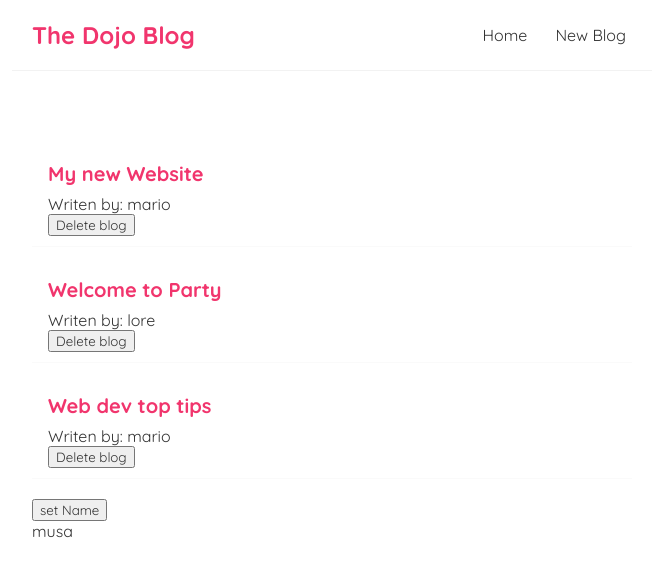
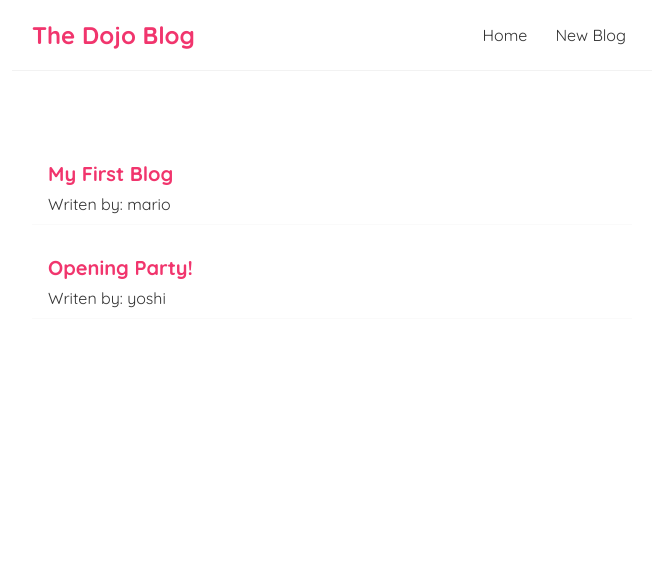
Before and after one commit to AslanZ-5/react-dojo-blog, a React (Create React App) app in the folder dojo-blog/: page / in a window 1280 px wide. Shown: the top 576 px of the page, without its empty margins (308-964 px from the left). Built offline with nearby package versions, Linux system fonts and the light colour scheme; data requests are answered from the project's data file.

Commit message:
fetching data with useEffect hook

```diff
--- a/dojo-blog/src/Home.js
+++ b/dojo-blog/src/Home.js
@@ -1,24 +1,18 @@
 import { useState, useEffect } from 'react';
 import ItemList from './ItemList';
 const Home = () => {
-    const [blogs,setBlogs] = useState([
-        {title:'My new Website', body:'some randome text',author:'mario',id:1},
-        {title:'Welcome to Party', body:'some randome text',author:'lore',id:2},
-        {title:'Web dev top tips', body:'some randome text',author:'mario',id:3}
-    ])
+    const [blogs,setBlogs] = useState(null)
     const [name,setName] = useState('musa')
-    const deleteBlog = (id) =>{
-        const newArr = blogs.filter(item => item.id !== id)
-        setBlogs(newArr)
-    }
+
    useEffect(() => {
-    console.log('this is useEffect hook has been initiated')
-   },[name])
+    fetch('http://localhost:8000/blogs')
+        .then(data => data.json())
+        .then(data => setBlogs(data))
+   },[])
     return (
         <div className="home">
-            <ItemList deleteBlog={deleteBlog} blogs={blogs} title="All blogs"/>
-            <button onClick={() => setName('als')}>set Name</button>
-            <p>{name}</p>
+            { blogs && <ItemList  blogs={blogs} title="All blogs"/> }
+
             {/* <ItemList blogs={blogs.filter(item => item.author === 'mario')} title="All blogs"/> */}
         </div>
      );
--- a/dojo-blog/src/ItemList.js
+++ b/dojo-blog/src/ItemList.js
@@ -1,4 +1,4 @@
-const ItemList = ({blogs,title,deleteBlog}) => {
+const ItemList = ({blogs,title}) => {
     return (
         <div className="blog-list">
         {blogs.map(blog => {
@@ -6,7 +6,7 @@
                 <div className="blog-preview" key={blog.id}>
                     <h2>{blog.title}</h2>
                     <p>Writen by: {blog.author} </p>
-                    <button onClick={() => deleteBlog(blog.id)}>Delete blog</button>
+
                 </div>
             )
         })}
```
